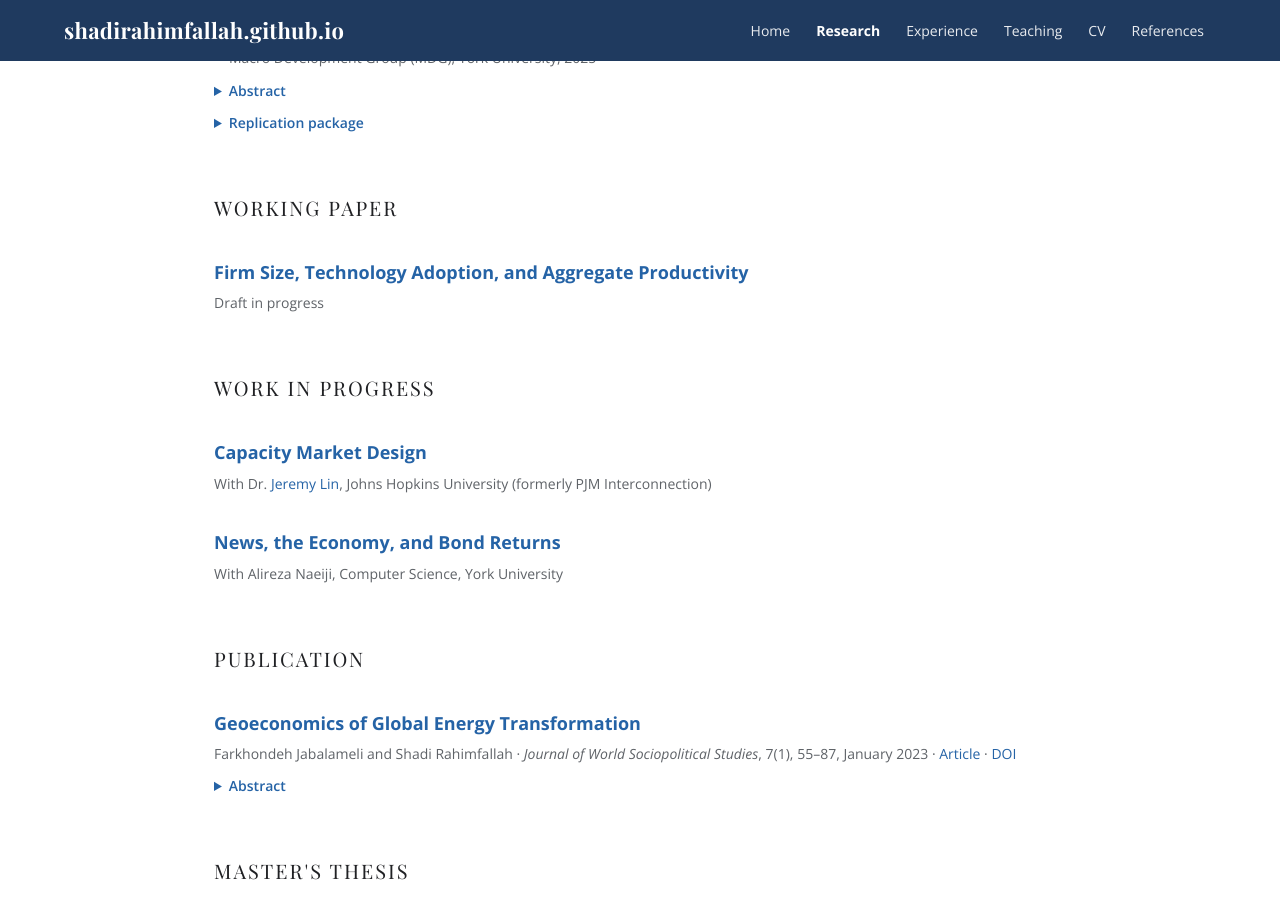
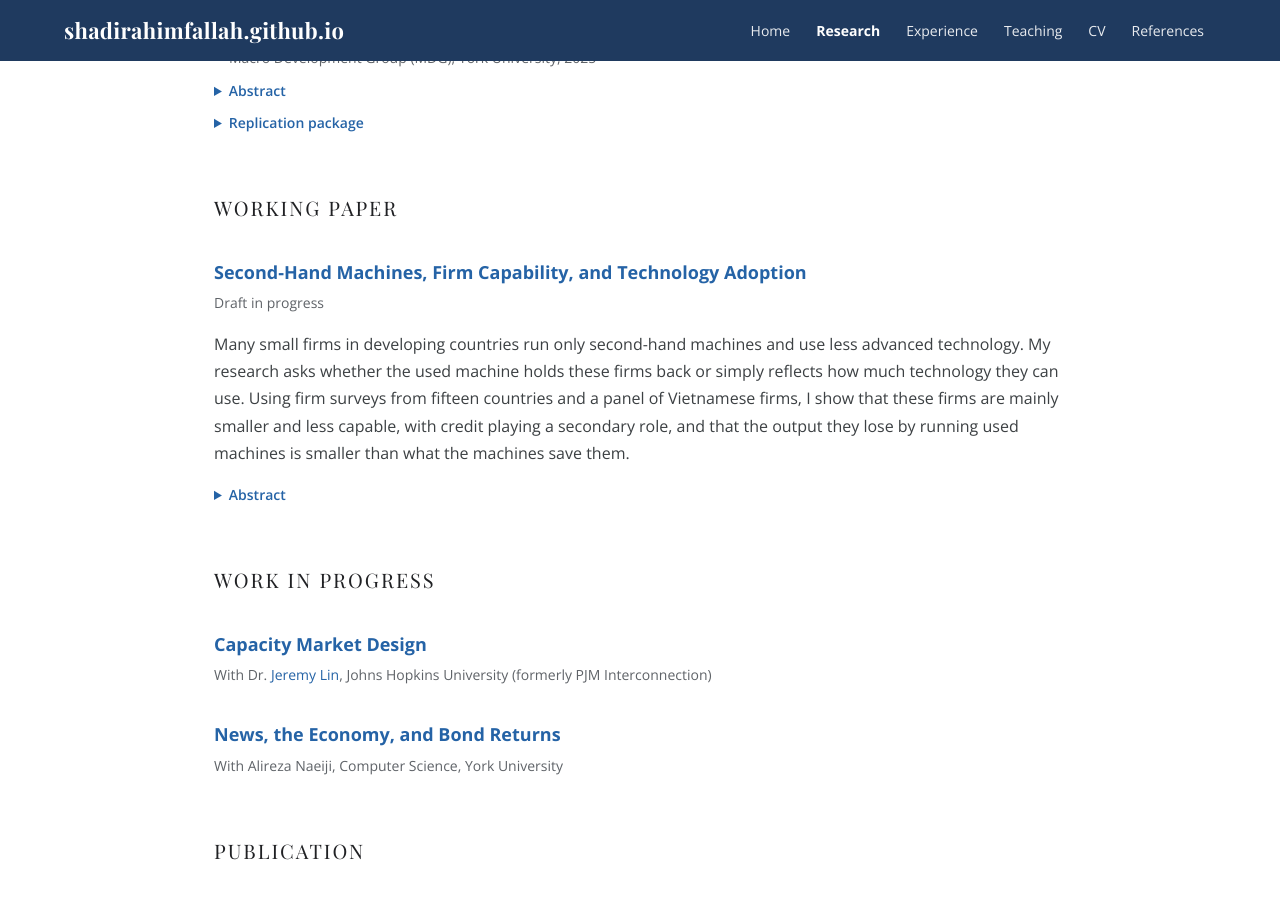
Before and after one commit to ShadiRahimfallah/ShadiRahimfallah.github.io, a Jekyll site: the page research.html, which Jekyll copies as it is, in a window 1280 px wide and 900 px high, scrolled down 834 px. Built offline with Jekyll 4.4.1, drawn with Linux system fonts in a browser that asks for light colours.

Commit message:
Add files via upload

```diff
--- a/research.html
+++ b/research.html
@@ -4,7 +4,7 @@
 <meta charset="utf-8">
 <meta name="viewport" content="width=device-width, initial-scale=1">
 <title>Research — Shadi Rahimfallah</title>
-<meta name="description" content="Research by Shadi Rahimfallah — job market paper on financial frictions, used capital, and misallocation; firm size and technology adoption; capacity market design.">
+<meta name="description" content="Research by Shadi Rahimfallah — job market paper on financial frictions, used capital, and misallocation; second-hand machines, firm capability, and technology adoption; capacity market design.">
 <link rel="preconnect" href="https://fonts.googleapis.com">
 <link href="https://fonts.googleapis.com/css2?family=Playfair+Display:wght@400;700&family=Open+Sans:ital,wght@0,400;0,600;0,700;1,400&display=swap" rel="stylesheet">
 <link rel="stylesheet" href="style.css?v6">
@@ -87,8 +87,29 @@
 
   <h2 class="section">Working Paper</h2>
 
-  <h3 class="item-title">Firm Size, Technology Adoption, and Aggregate Productivity</h3>
+  <h3 class="item-title">Second-Hand Machines, Firm Capability, and Technology Adoption</h3>
   <p class="item-meta">Draft in progress</p>
+  <p>Many small firms in developing countries run only second-hand machines and use less advanced
+  technology. My research asks whether the used machine holds these firms back or simply reflects
+  how much technology they can use. Using firm surveys from fifteen countries and a panel of
+  Vietnamese firms, I show that these firms are mainly smaller and less capable, with credit playing
+  a secondary role, and that the output they lose by running used machines is smaller than what the
+  machines save them.</p>
+  <details class="abstract">
+    <summary>Abstract</summary>
+    <p>Much of the technology that reaches firms in poor countries comes inside machines, and for
+    small firms the machine is often second-hand. Is a used machine old technology that holds the
+    firm back, or cheap capital for firms without credit? This paper asks which firms buy only used
+    machines, and why. In a survey of firms in fifteen countries, these firms are smaller and have
+    weaker management, and these traits account for most of their technology gap; credit plays a
+    secondary role. In a panel of Vietnamese small firms, firms whose machines are all used buy
+    machinery half as often as firms whose machines are all new. I build a model around one idea: a
+    machine is only as productive as the firm that runs it. A firm with weak skills gains little from
+    the latest design, so it buys used and re-equips only when the machine breaks; the output it loses
+    is smaller than the user-cost saving. When capable firms resell their outdated machines to less
+    capable firms, higher capability lowers the price of used machines rather than the share of firms
+    that run them, and a ban on used machines hurts sellers as well as buyers.</p>
+  </details>
 
   <h2 class="section">Work in Progress</h2>
 
```
